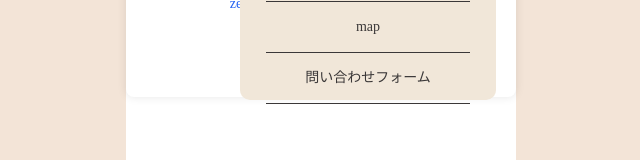
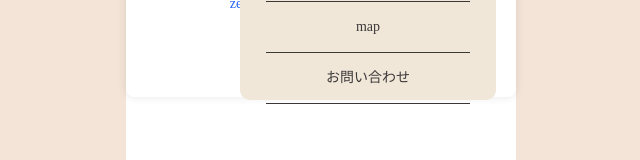
Before and after one commit to mitsui6969/tabekiri-app, a React (Vite) app: page /Inquiry in a window 1280 px wide. Both pictures are taken after a click on the heading "menu". Shown: the part 160-320 px from the top of the page, without its empty margins (319-959 px from the left). Built offline with nearby package versions, Linux system fonts and the light colour scheme; no server answers.

Commit message:
お問い合わせ修正しました。

```diff
--- a/src/components/Header/header.jsx
+++ b/src/components/Header/header.jsx
@@ -24,7 +24,7 @@ export const Header = () => {
                                 <Link to={'/bluebutton'} className="link">map</Link>
                             </li>
                             <li>
-                                <Link to={'/Inquiry'} className='link'>問い合わせフォーム</Link>
+                                <Link to={'/Inquiry'} className='link'>お問い合わせ</Link>
                             </li>
                         </ul>
                     </nav>
```
